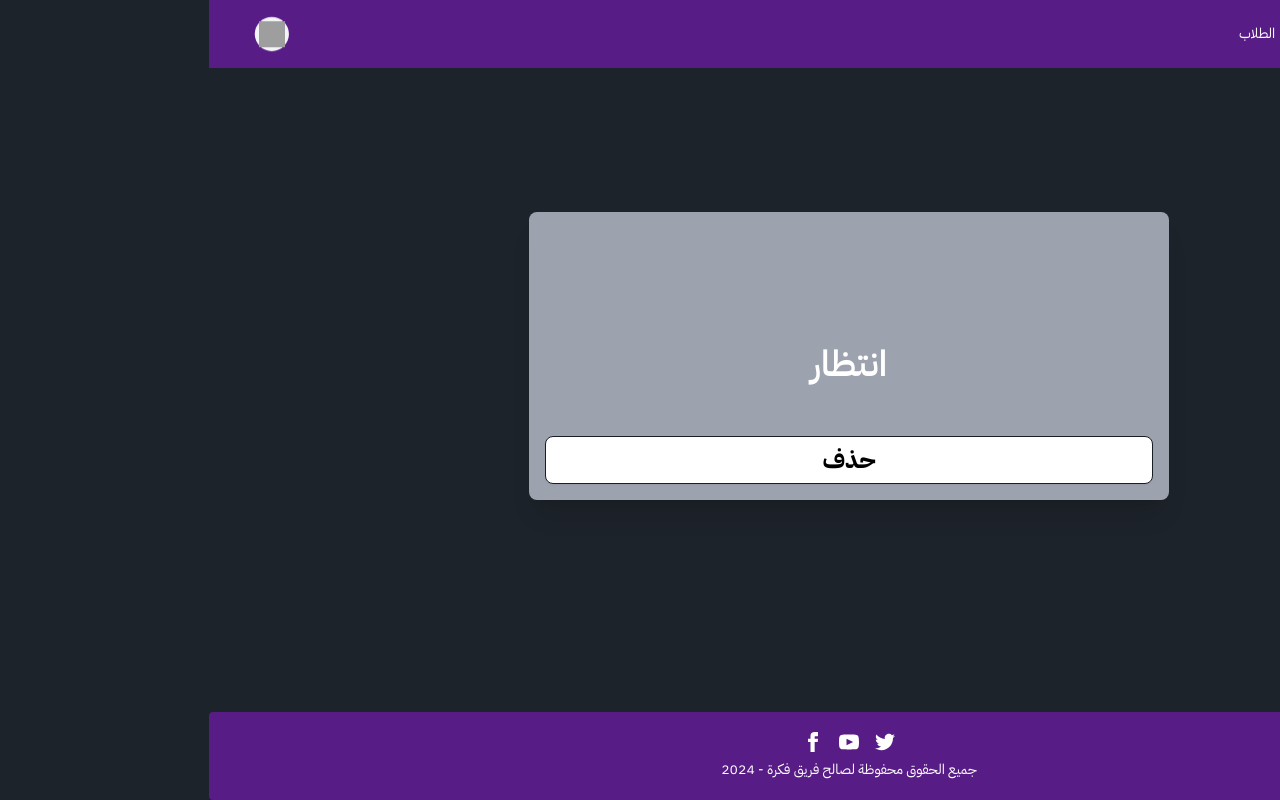
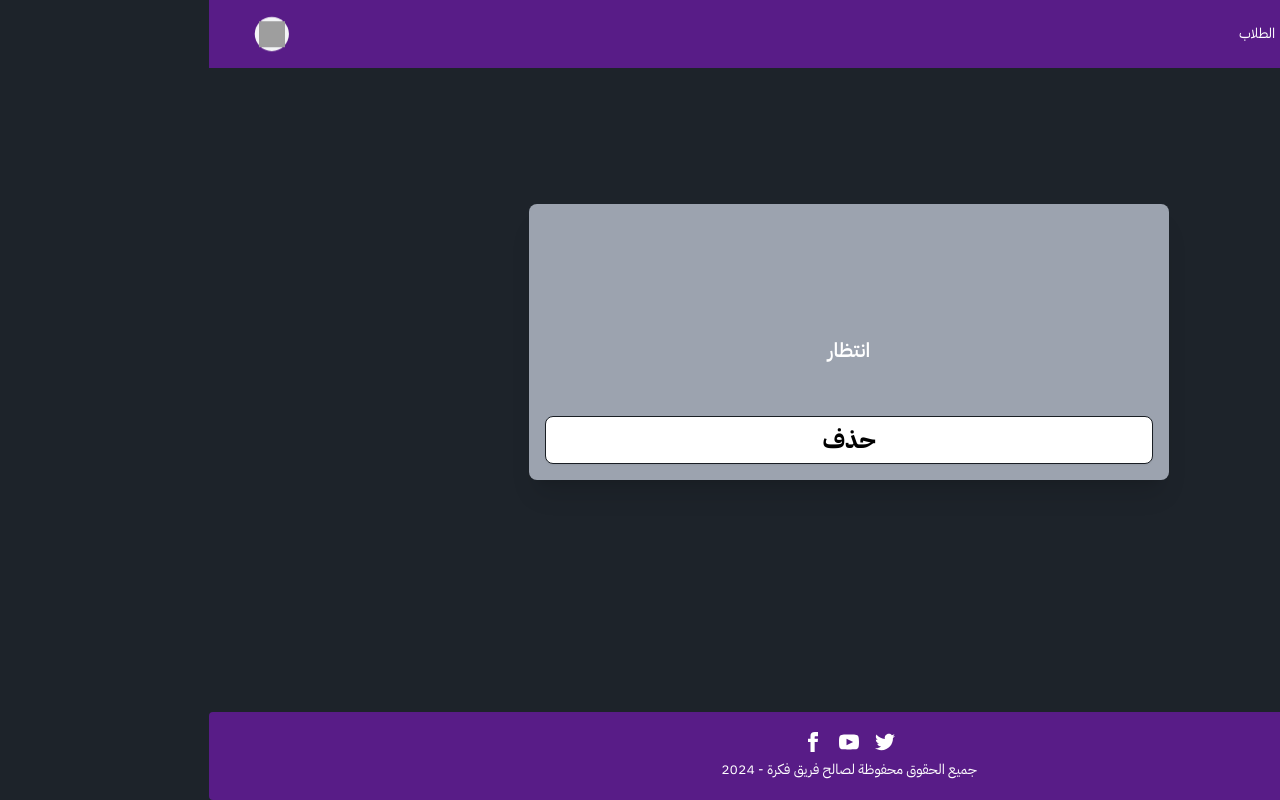
Before and after one commit to AbdallahLearn/PM-React, a React (Vite) app in the folder front-end/: page /user-profile in a window 1280 px wide. Built offline with nearby package versions, Linux system fonts and the light colour scheme; no server answers; sample sign-in values are in the browser's storage; grey boxes are pictures that could not be loaded.

Commit message:
edit on userhome and userprofile

```diff
--- a/front-end/src/component/UserHome.jsx
+++ b/front-end/src/component/UserHome.jsx
@@ -109,7 +109,7 @@ export default function UserHome() {
                     {/* Add Idea */}
                     <div className="mb-10">
                         <div className="flex justify-center lg:justify-start items-center">
-                            <h1 onClick={() => { setDisplayIdea("") }} className="text-4xl rounded-lg bg-white text-black w-fit p-3 font-semibold cursor-pointer hover:bg-slate-200">{addUpdate}</h1>
+                            <h1 onClick={() => { setDisplayIdea("") }} className="text-2xl rounded-lg bg-white text-black w-fit p-3 font-semibold cursor-pointer hover:bg-slate-200">{addUpdate}</h1>
                         </div>
                         <div className="flex justify-center items-center w-screen h-screen absolute top-0 right-0 bg-black opacity-95 z-10" style={{"display": displayIdea}}>
                             <div className="w-full md:w-3/4 lg:w-1/2 border-4 border-gray-300 p-10 rounded-lg">
@@ -123,22 +123,16 @@ export default function UserHome() {
                             </div>
                         </div>
                     </div>
-                    {/*== Add Idea ==*/}
 
-                    {/* ================================================================================================================================= */}
-                    {/* ================================================================================================================================= */}
-                    {/* ================================================================================================================================= */}
-
-                    {/* Show Ideas */}
                     <div className="flex flex-col-reverse gap-5 justify-center items-center">
                         {
                             users.filter((item) => item.state === "accepted" && item.idea != "").map((item, index) => {
                             return (
                                 <div key={index} className="w-full">
                                     <div className="rounded-lg p-3 flex flex-col bg-green-700 justify-between items-center md:flex-row ">
-                                        <p className="p-2 text-center overflow-auto text-white text-4xl font-semibold">{item.idea}</p>
+                                        <p className="p-2 text-right text-2xl overflow-auto text-white font-semibold">{item.idea}</p>
 
-                                        <p className="p-2 text-center text-white text-4xl font-semibold">الفكرة مقبولة</p>
+                                        <p className="p-2 text-center text-white font-semibold">الفكرة مقبولة</p>
                                     </div>
                                 </div>
                             )
--- a/front-end/src/component/UserProfile.jsx
+++ b/front-end/src/component/UserProfile.jsx
@@ -151,7 +151,7 @@ export default function UserProfile() {
                     {/* Add Idea */}
                     <div className="mb-10">
                         <div className="flex justify-center lg:justify-start items-center">
-                            <h1 onClick={() => { setDisplayIdea("") }} className="text-4xl rounded-lg bg-white text-black w-fit p-3 font-semibold cursor-pointer hover:bg-slate-200">{addUpdate}</h1>
+                            <h1 onClick={() => { setDisplayIdea("") }} className="text-2xl rounded-lg bg-white text-black w-fit p-3 font-semibold cursor-pointer hover:bg-slate-200">{addUpdate}</h1>
                         </div>
 
                         <div className="flex justify-center items-center w-screen h-screen absolute top-0 right-0 bg-black opacity-95 z-10" style={{"display": displayIdea}}>
@@ -166,22 +166,16 @@ export default function UserProfile() {
                             </div>
                         </div>
                     </div>
-                    {/*== Add Idea ==*/}
 
-                    {/* ============================================================================================================================= */}
-                    {/* ============================================================================================================================= */}
-                    {/* ============================================================================================================================= */}
-
-                    {/* Show Ideas */}
                     <div className="grid grid-cols-1 grid-flow-row gap-10 justify-items-center content-center">
                         <div className="w-full md:w-3/4 lg:w-1/2">
                             <div className="card card-compact shadow-xl">
                                 <div className="card-body rounded-lg" style={{"backgroundColor": bgCard, "display": display}}>
-                                    <h2 className="card-title text-3xl text-white" style={{"backgroundColor": bgCard}}>{users.name}</h2>
+                                    <h2 className="card-title text-2xl  text-white" style={{"backgroundColor": bgCard}}>{users.name}</h2>
 
-                                    <p className="w-full p-3 text-center overflow-auto text-white text-4xl font-semibold mt-10" style={{"backgroundColor": bgCard}}>{users.idea}</p>
+                                    <p className="w-full p-3 text-center overflow-auto text-white text-2xl font-bold mt-10" style={{"backgroundColor": bgCard}}>{users.idea}</p>
 
-                                    <p className="w-full p-3 text-center overflow-auto text-white text-4xl font-semibold my-10" style={{"backgroundColor": bgCard}}>{state}</p>
+                                    <p className="w-full p-3 text-center overflow-auto text-white text-xl font-semibold my-10" style={{"backgroundColor": bgCard}}>{state}</p>
 
                                     <div className="card-actions justify-between" style={{"backgroundColor": bgCard}}>
                                         <button onClick={() => {
```
